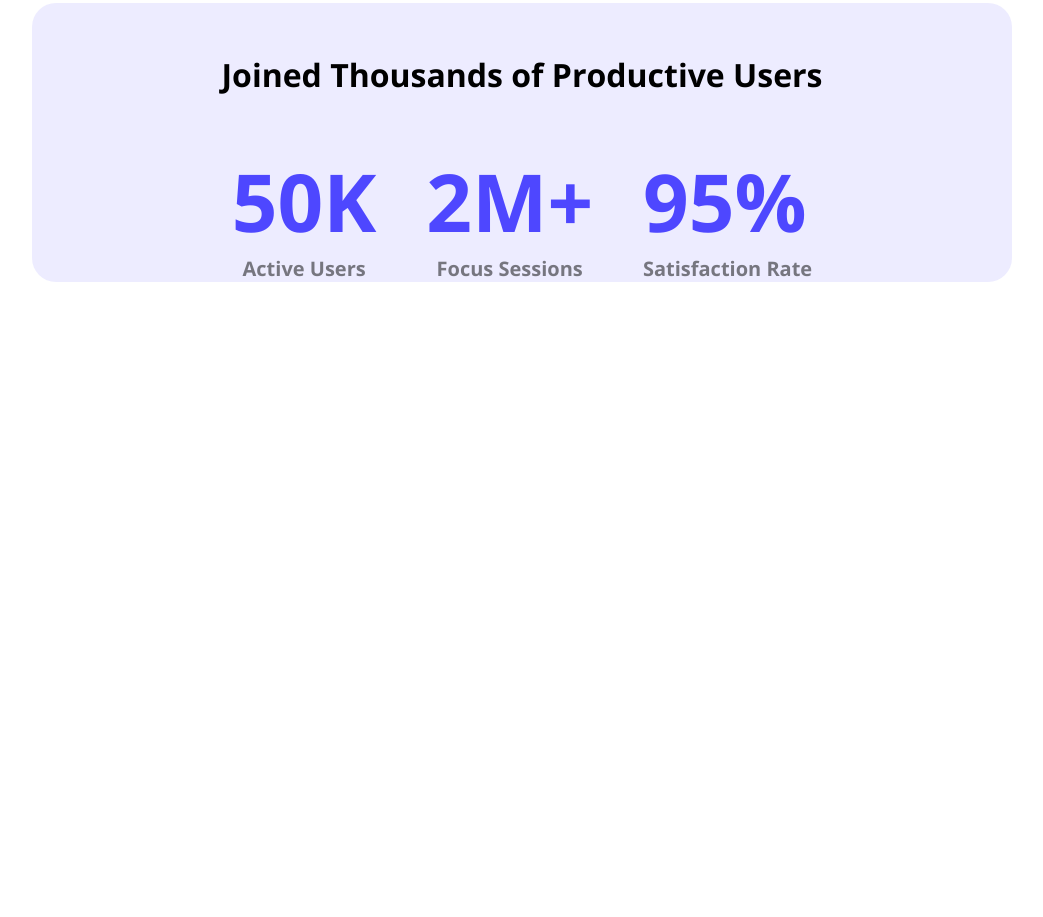
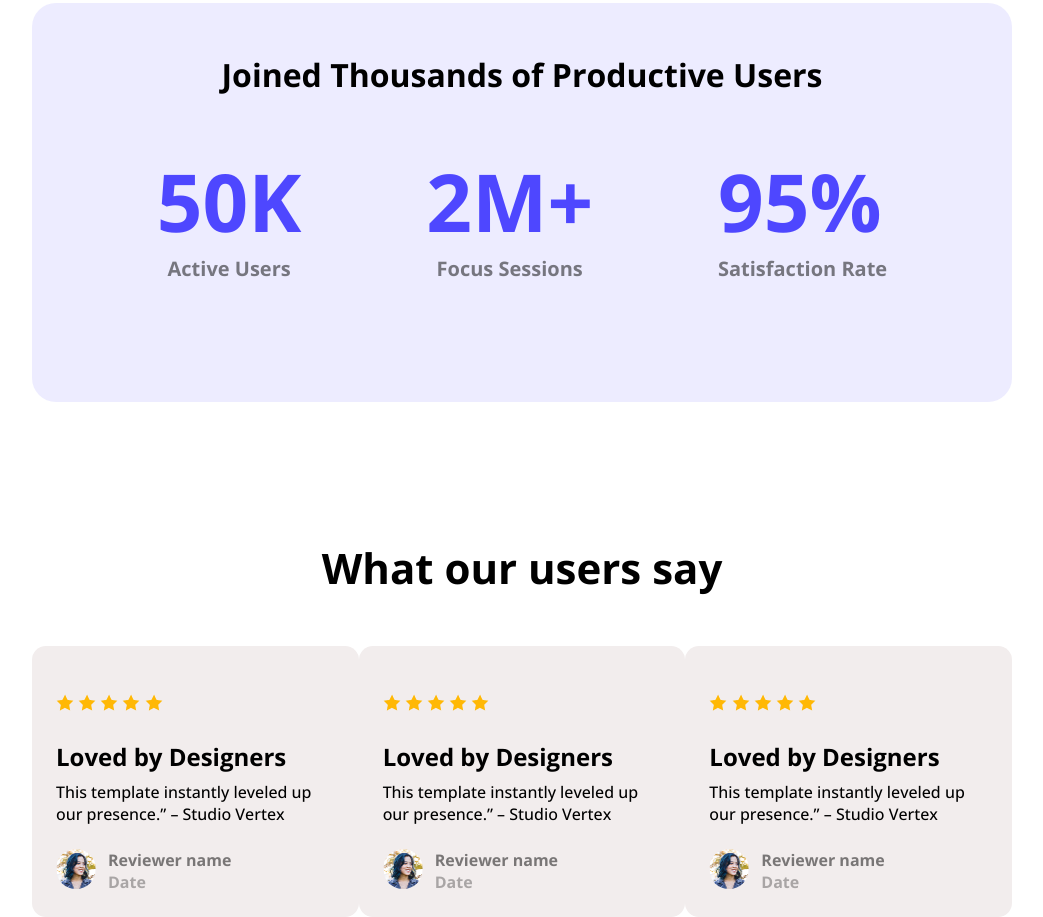
Before and after one commit to Abdullah-Al-Zubaer/Assignment-1, a plain HTML site: page index.html in a window 1280 px wide. Shown: the part 1296-2213 px from the top of the page, without its empty margins (118-1161 px from the left). Before the commit the page ends 1578 px from the top, so only its background shows below. Drawn offline with nearby package versions, Linux system fonts and the light colour scheme.

Commit message:
adding users review section

```diff
--- a/index.html
+++ b/index.html
@@ -35,7 +35,7 @@
         </div>
         <div class="productive-users side-margin">
             <h1 class="joined-text">Joined Thousands of Productive Users</h1>
-            <div class="numbers side-margin">
+            <div class="numbers ">
                 <div class="user">
                     <h1 class="n-in-n">50K</h1>
                     <h4 class="n-in-t">Active Users</h4>
@@ -50,6 +50,66 @@
                 </div>
             </div>
         </div>
+        <div>
+            <h1 class="users-say">What our users say</h1>
+            <div class="reviews side-margin">
+                <div class="card">
+                    <div class="star">
+                        <img class="star-pic" src="./Resourses/icon-star.png" alt="">
+                        <img class="star-pic" src="./Resourses/icon-star.png" alt="">
+                        <img class="star-pic" src="./Resourses/icon-star.png" alt="">
+                        <img class="star-pic" src="./Resourses/icon-star.png" alt="">
+                        <img class="star-pic" src="./Resourses/icon-star.png" alt="">
+                    </div>
+                    <h1 class="loved">Loved by Designers</h1>
+                    <h4 class="comment">This template instantly leveled up our presence.” – Studio Vertex</h4>
+                    <div class="pic-and-name">
+                        <img class="lady-pic" src="./Resourses/avatar.png" alt="">
+                        <div class="name-date">
+                            <h4 class="re-name">Reviewer name</h4>
+                            <h5 class="date">Date</h5>
+                        </div>
+                    </div>
+                </div>
+
+                <div class="card">
+                    <div class="star">
+                        <img class="star-pic" src="./Resourses/icon-star.png" alt="">
+                        <img class="star-pic" src="./Resourses/icon-star.png" alt="">
+                        <img class="star-pic" src="./Resourses/icon-star.png" alt="">
+                        <img class="star-pic" src="./Resourses/icon-star.png" alt="">
+                        <img class="star-pic" src="./Resourses/icon-star.png" alt="">
+                    </div>
+                    <h1 class="loved">Loved by Designers</h1>
+                    <h4 class="comment">This template instantly leveled up our presence.” – Studio Vertex</h4>
+                    <div class="pic-and-name">
+                        <img class="lady-pic" src="./Resourses/avatar.png" alt="">
+                        <div class="name-date">
+                            <h4 class="re-name">Reviewer name</h4>
+                            <h5 class="date">Date</h5>
+                        </div>
+                    </div>
+                </div>
+                <div class="card">
+                    <div class="star">
+                        <img class="star-pic" src="./Resourses/icon-star.png" alt="">
+                        <img class="star-pic" src="./Resourses/icon-star.png" alt="">
+                        <img class="star-pic" src="./Resourses/icon-star.png" alt="">
+                        <img class="star-pic" src="./Resourses/icon-star.png" alt="">
+                        <img class="star-pic" src="./Resourses/icon-star.png" alt="">
+                    </div>
+                    <h1 class="loved">Loved by Designers</h1>
+                    <h4 class="comment">This template instantly leveled up our presence.” – Studio Vertex</h4>
+                    <div class="pic-and-name">
+                        <img class="lady-pic" src="./Resourses/avatar.png" alt="">
+                        <div class="name-date">
+                            <h4 class="re-name">Reviewer name</h4>
+                            <h5 class="date">Date</h5>
+                        </div>
+                    </div>
+                </div>
+            </div>
+        </div>
     </main>
     <footer>
 
--- a/style.css
+++ b/style.css
@@ -95,6 +95,14 @@ header .nav{
 }
  /* Productive Users Section */
 
+ .users-say{
+    text-align: center;
+    margin-top: 137px;
+    margin-bottom: 50px;
+    font-size: 42px;
+    font-weight: bold;
+ }
+
  .numbers{
     display: flex;
     justify-content: space-evenly;
@@ -104,6 +112,7 @@ header .nav{
     background-color: rgba(78, 71, 255,0.1);
     border-radius: 24px;
     margin-top: 150px;
+    padding-bottom: 120px;
  }
  .productive-users .joined-text{
     text-align: center;
@@ -121,3 +130,58 @@ header .nav{
     color: rgba(0, 0, 0,0.5);
     text-align: center;
  }
+
+ /* review section */
+
+ .reviews{
+    display: flex;
+    justify-content:space-between;
+ }
+
+ .card{
+       background-color: #F2EDED;
+       border-radius: 14px;
+       padding: 24px;
+       width: 400px;
+ }
+
+ .star{
+    margin: 24px 0px;
+
+ }
+
+ .pic-and-name{
+    display: flex;
+    margin-top: 24px;
+ }
+
+ .lady-pic{
+    height: 40px;
+    width: 40px;
+    border-radius: 20px;
+    margin-right: 12px;
+ }
+ .loved{
+    font-size: 24px;
+    font-weight: bold;
+    margin-bottom: 8px;
+ }
+ .comment{
+    font-size: 16px;
+    font-weight: 500;
+    margin-bottom: 8px;
+    /* margin-right: 24px; */
+ }
+
+ .re-name{
+    font-size: 16px;
+    font-weight: bold;
+    color: rgba(0, 0, 0,0.5);
+
+ }
+
+ .date{
+    font-size: 16px;
+    font-weight: bold;
+    color: rgba(0, 0, 0,0.3);
+ }
```
